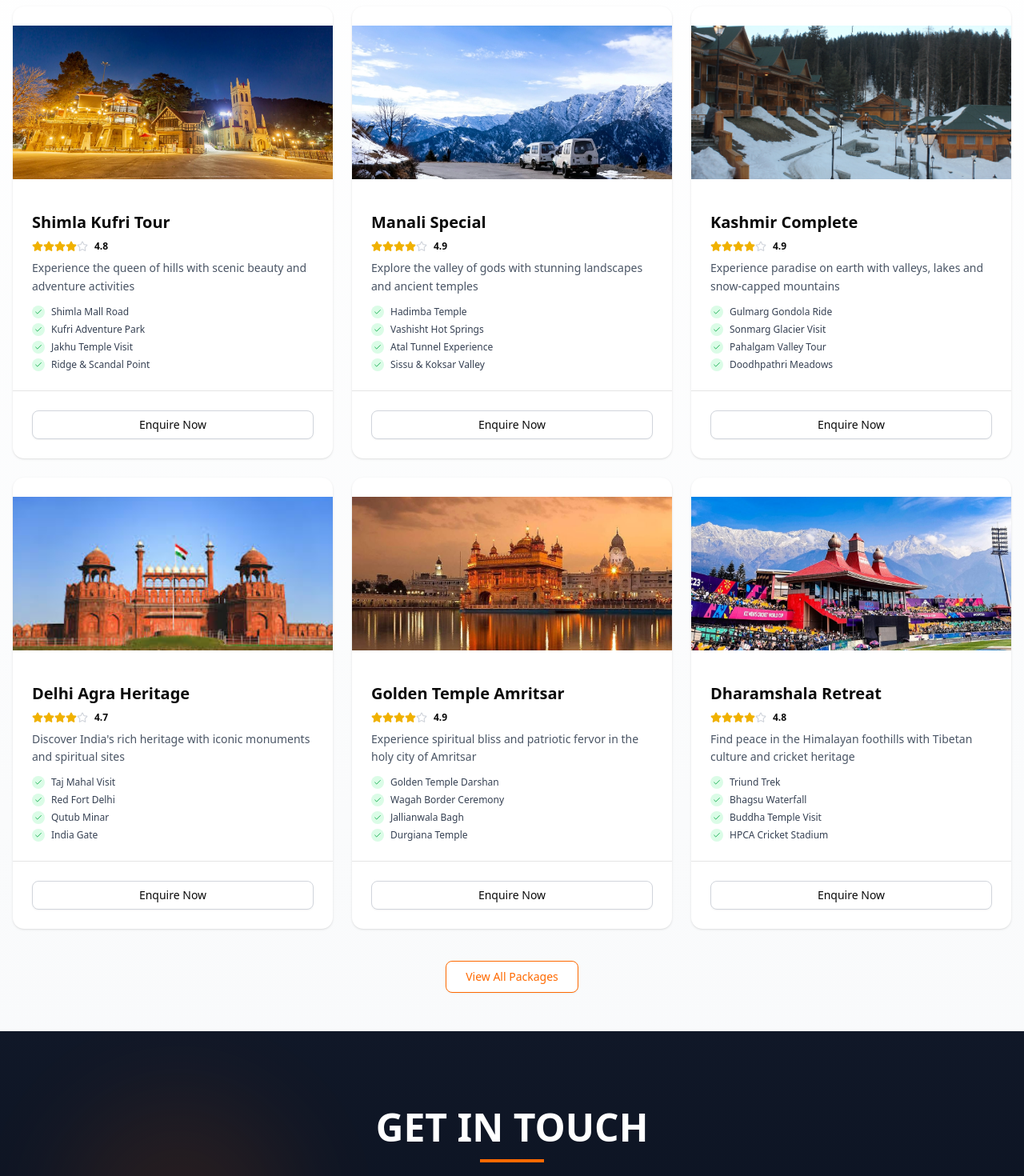
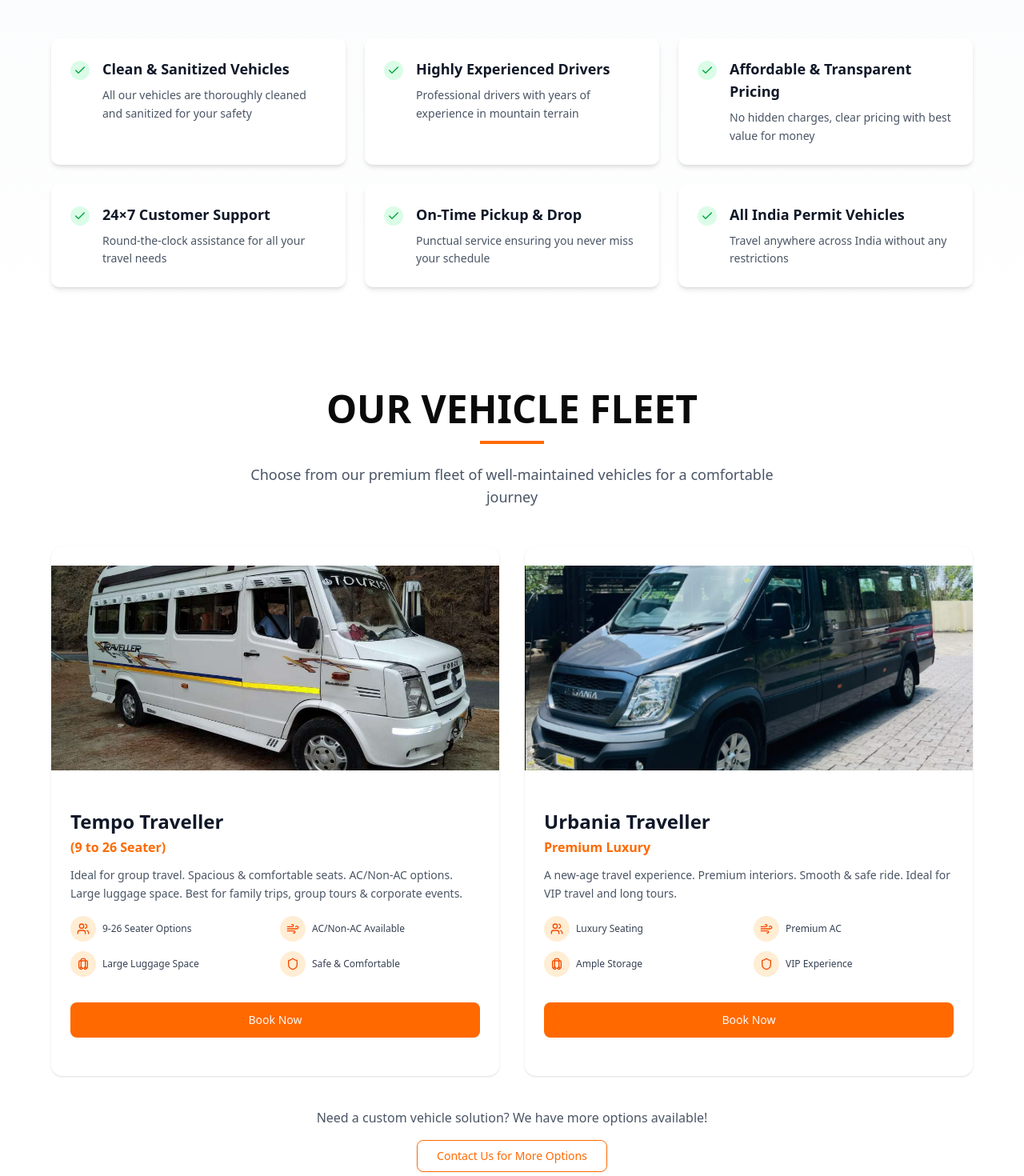
Before and after one commit to vansh16-code/travels, a Next.js app: page / in a window 1280 px wide. Shown: the part 2240-3710 px from the top of the page at 80% size. Built offline with nearby package versions, Linux system fonts and the light colour scheme.

Commit message:
pushing to deploy

```diff
--- a/src/app/page.tsx
+++ b/src/app/page.tsx
@@ -1,6 +1,8 @@
 import Navbar from "@/components/Navbar"
 import HeroSection from "@/components/HeroSection"
 import ServicesSection from "@/components/ServicesSection"
+import WhyChooseSection from "@/components/WhyChooseSection"
+import VehicleFleetSection from "@/components/VehicleFleetSection"
 import PackagesSection from "@/components/PackagesSection"
 import ContactSection from "@/components/ContactSection"
 import Footer from "@/components/Footer"
@@ -11,6 +13,8 @@ export default function Home() {
       <Navbar />
       <HeroSection />
       <ServicesSection />
+      <WhyChooseSection />
+      <VehicleFleetSection />
       <PackagesSection />
       <ContactSection />
       <Footer />
--- a/src/components/Footer.tsx
+++ b/src/components/Footer.tsx
@@ -15,6 +15,7 @@ export default function Footer() {
                 width={40}
                 height={40}
                 className="object-contain"
+                style={{ width: 'auto', height: '40px' }}
               />
               <div>
                 <div className="text-2xl font-bold">DREAMSCAPE</div>
--- a/src/components/HeroSection.tsx
+++ b/src/components/HeroSection.tsx
@@ -13,9 +13,9 @@ import Autoplay from "embla-carousel-autoplay"
 export default function HeroSection() {
   const carouselImages = [
     { id: 1, src: "/car1.jpg", alt: "Beautiful Kashmir valley" },
-    { id: 2, src: "/car2.jpg", alt: "Scenic mountain destination" },
-    { id: 3, src: "/car3.jpg", alt: "Himalayan adventure" },
-    { id: 4, src: "/c5.webp", alt: "Kashmir paradise" },
+    { id: 2, src: "/dharam.jpg", alt: "Scenic mountain destination" },
+    { id: 3, src: "/gt.jpg", alt: "Golden Temple" },
+    { id: 4, src: "/kash.jpg", alt: "Kashmir paradise" },
   ]
 
   const handleFindTour = () => {
--- a/src/components/Navbar.tsx
+++ b/src/components/Navbar.tsx
@@ -31,6 +31,7 @@ export default function Navbar() {
               width={50}
               height={50}
               className="object-contain"
+              style={{ width: 'auto', height: '50px' }}
             />
             <div className="text-white">
               <div className="text-2xl font-bold">DREAMSCAPE</div>
--- a/src/components/ServicesSection.tsx
+++ b/src/components/ServicesSection.tsx
@@ -62,6 +62,7 @@ export default function ServicesSection() {
                       src={service.image}
                       alt={service.title}
                       fill
+                      sizes="112px"
                       className="object-cover"
                     />
                   </div>
@@ -80,12 +81,12 @@ export default function ServicesSection() {
         <div className="mt-8 text-center">
           <div className="inline-flex flex-col sm:flex-row items-center gap-4 sm:gap-8 bg-orange-50 px-6 sm:px-8 py-6 rounded-2xl w-full max-w-2xl">
             <div className="text-center flex-1">
-              <div className="text-3xl sm:text-4xl font-bold text-orange-500">500+</div>
+              <div className="text-3xl sm:text-4xl font-bold text-orange-500">2500+</div>
               <div className="text-xs sm:text-sm text-gray-600 mt-1">Happy Clients</div>
             </div>
             <div className="w-full sm:w-px h-px sm:h-12 bg-orange-200"></div>
             <div className="text-center flex-1">
-              <div className="text-3xl sm:text-4xl font-bold text-orange-500">150+</div>
+              <div className="text-3xl sm:text-4xl font-bold text-orange-500">52+</div>
               <div className="text-xs sm:text-sm text-gray-600 mt-1">Destinations</div>
             </div>
             <div className="w-full sm:w-px h-px sm:h-12 bg-orange-200"></div>
--- /dev/null
+++ b/src/components/VehicleFleetSection.tsx
@@ -0,0 +1,119 @@
+"use client"
+
+import { Card, CardContent } from "@/components/ui/card"
+import { Button } from "@/components/ui/button"
+import { Users, Luggage, Wind, Shield } from "lucide-react"
+
+export default function VehicleFleetSection() {
+  const handleWhatsAppEnquiry = (vehicleName: string) => {
+    const phoneNumber = "918882000090"
+    const message = `Hi, I would like to enquire about ${vehicleName} rental service. Please share more details.`
+    const whatsappUrl = `https://wa.me/${phoneNumber}?text=${encodeURIComponent(message)}`
+    window.open(whatsappUrl, '_blank')
+  }
+
+  const vehicles = [
+    {
+      name: "Tempo Traveller",
+      subtitle: "(9 to 26 Seater)",
+      image: "/tempo.jpg",
+      description: "Ideal for group travel. Spacious & comfortable seats. AC/Non-AC options. Large luggage space. Best for family trips, group tours & corporate events.",
+      features: [
+        { icon: Users, text: "9-26 Seater Options" },
+        { icon: Wind, text: "AC/Non-AC Available" },
+        { icon: Luggage, text: "Large Luggage Space" },
+        { icon: Shield, text: "Safe & Comfortable" }
+      ]
+    },
+    {
+      name: "Urbania Traveller",
+      subtitle: "Premium Luxury",
+      image: "/urbania.png",
+      description: "A new-age travel experience. Premium interiors. Smooth & safe ride. Ideal for VIP travel and long tours.",
+      features: [
+        { icon: Users, text: "Luxury Seating" },
+        { icon: Wind, text: "Premium AC" },
+        { icon: Luggage, text: "Ample Storage" },
+        { icon: Shield, text: "VIP Experience" }
+      ]
+    }
+  ]
+
+  return (
+    <section className="py-16 bg-white">
+      <div className="container mx-auto px-4">
+        <div className="text-center mb-12">
+          <h2 className="text-4xl md:text-5xl font-bold mb-4">OUR VEHICLE FLEET</h2>
+          <div className="w-20 h-1 bg-orange-500 mx-auto mb-6"></div>
+          <p className="text-gray-600 max-w-2xl mx-auto text-lg">
+            Choose from our premium fleet of well-maintained vehicles for a comfortable journey
+          </p>
+        </div>
+
+        <div className="grid grid-cols-1 lg:grid-cols-2 gap-8 max-w-6xl mx-auto">
+          {vehicles.map((vehicle, index) => (
+            <Card
+              key={index}
+              className="overflow-hidden hover:shadow-2xl transition-all duration-300 border-0 hover:-translate-y-2"
+            >
+              <div className="relative h-56 sm:h-64 overflow-hidden bg-gray-100">
+                <div
+                  className="h-full w-full bg-cover bg-center transition-transform duration-500 hover:scale-110"
+                  style={{ backgroundImage: `url(${vehicle.image})` }}
+                />
+              </div>
+
+              <CardContent className="p-6 space-y-4">
+                <div>
+                  <h3 className="text-2xl font-bold text-gray-900 mb-1">
+                    {vehicle.name}
+                  </h3>
+                  <p className="text-orange-500 font-semibold mb-3">
+                    {vehicle.subtitle}
+                  </p>
+                  <p className="text-gray-600 text-sm leading-relaxed mb-4">
+                    {vehicle.description}
+                  </p>
+                </div>
+
+                <div className="grid grid-cols-2 gap-3">
+                  {vehicle.features.map((feature, i) => (
+                    <div key={i} className="flex items-center gap-2">
+                      <div className="flex-shrink-0 w-8 h-8 rounded-full bg-orange-100 flex items-center justify-center">
+                        <feature.icon className="w-4 h-4 text-orange-600" />
+                      </div>
+                      <span className="text-xs text-gray-700 font-medium">
+                        {feature.text}
+                      </span>
+                    </div>
+                  ))}
+                </div>
+
+                <Button
+                  onClick={() => handleWhatsAppEnquiry(vehicle.name)}
+                  className="w-full bg-orange-500 hover:bg-orange-600 mt-4 h-11"
+                >
+                  Book Now
+                </Button>
+              </CardContent>
+            </Card>
+          ))}
+        </div>
+
+        <div className="text-center mt-10">
+          <p className="text-gray-600 mb-4">
+            Need a custom vehicle solution? We have more options available!
+          </p>
+          <Button
+            variant="outline"
+            size="lg"
+            onClick={() => handleWhatsAppEnquiry("vehicle rental")}
+            className="border-orange-500 text-orange-500 hover:bg-orange-500 hover:text-white"
+          >
+            Contact Us for More Options
+          </Button>
+        </div>
+      </div>
+    </section>
+  )
+}
--- /dev/null
+++ b/src/components/WhyChooseSection.tsx
@@ -0,0 +1,67 @@
+import { Check } from "lucide-react"
+
+export default function WhyChooseSection() {
+  const reasons = [
+    {
+      title: "Clean & Sanitized Vehicles",
+      description: "All our vehicles are thoroughly cleaned and sanitized for your safety"
+    },
+    {
+      title: "Highly Experienced Drivers",
+      description: "Professional drivers with years of experience in mountain terrain"
+    },
+    {
+      title: "Affordable & Transparent Pricing",
+      description: "No hidden charges, clear pricing with best value for money"
+    },
+    {
+      title: "24×7 Customer Support",
+      description: "Round-the-clock assistance for all your travel needs"
+    },
+    {
+      title: "On-Time Pickup & Drop",
+      description: "Punctual service ensuring you never miss your schedule"
+    },
+    {
+      title: "All India Permit Vehicles",
+      description: "Travel anywhere across India without any restrictions"
+    },
+  ]
+
+  return (
+    <section className="py-16 bg-gradient-to-b from-gray-50 to-white">
+      <div className="container mx-auto px-4">
+        <div className="text-center mb-12">
+          <h2 className="text-4xl md:text-5xl font-bold mb-4">
+            Why Choose Dreamscape Travels?
+          </h2>
+          <div className="w-20 h-1 bg-orange-500 mx-auto mb-6"></div>
+          <p className="text-gray-600 max-w-2xl mx-auto text-lg">
+            Your trusted travel partner committed to making every journey memorable and hassle-free
+          </p>
+        </div>
+
+        <div className="grid grid-cols-1 md:grid-cols-2 lg:grid-cols-3 gap-6 max-w-6xl mx-auto">
+          {reasons.map((reason, index) => (
+            <div
+              key={index}
+              className="flex items-start gap-4 p-6 bg-white rounded-lg shadow-md hover:shadow-xl transition-all duration-300 hover:-translate-y-1"
+            >
+              <div className="flex-shrink-0 w-6 h-6 rounded-full bg-green-100 flex items-center justify-center mt-1">
+                <Check className="w-4 h-4 text-green-600" />
+              </div>
+              <div>
+                <h3 className="text-lg font-bold mb-2 text-gray-900">
+                  {reason.title}
+                </h3>
+                <p className="text-sm text-gray-600 leading-relaxed">
+                  {reason.description}
+                </p>
+              </div>
+            </div>
+          ))}
+        </div>
+      </div>
+    </section>
+  )
+}
```
Also changed, not shown: public/tempo.jpg (added), public/urbania.png (added).
